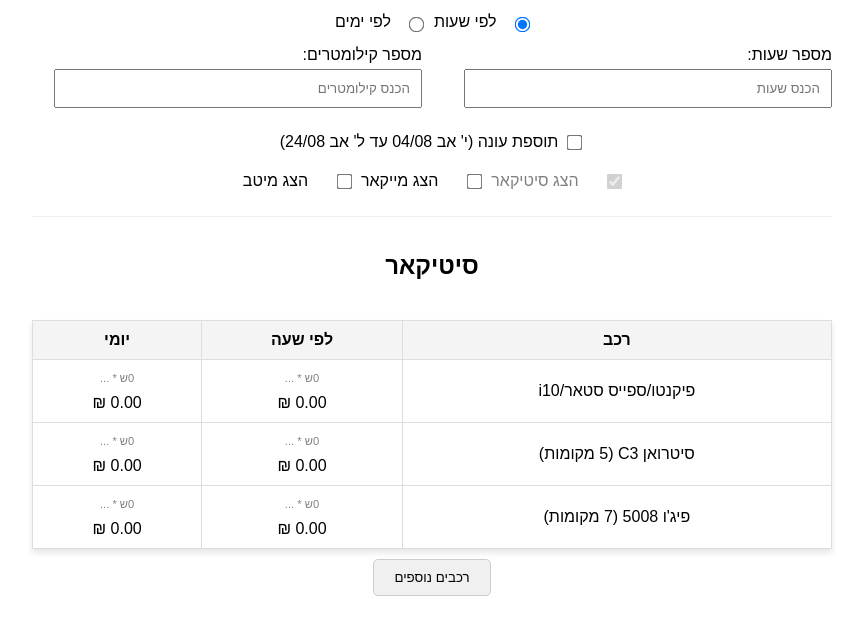
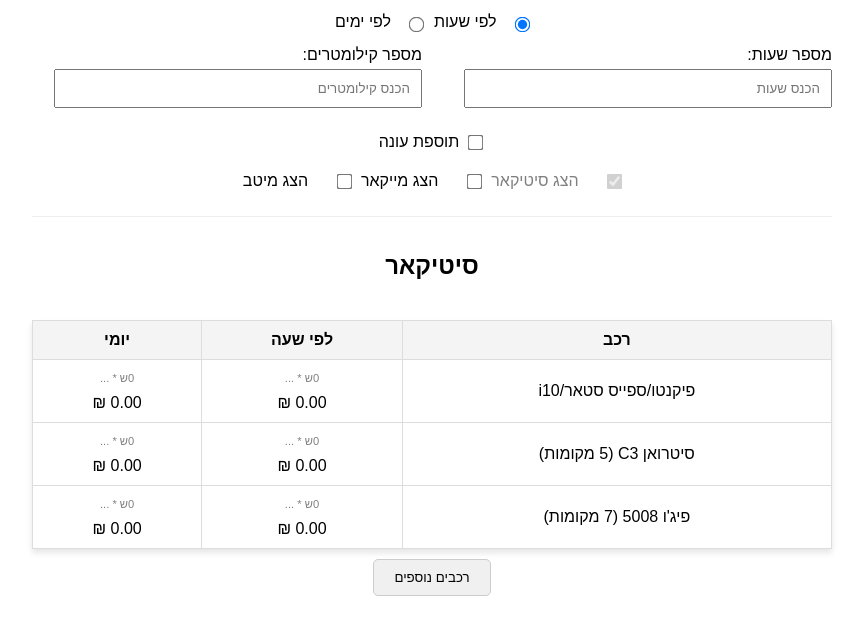
Before and after one commit to gershuni/car_rental_comparison, a plain HTML site: page index.html in a window 1280 px wide. Shown: the part 101-736 px from the top of the page, without its empty margins (208-1071 px from the left). Drawn offline with Linux system fonts and the light colour scheme.

Commit message:
Update index.html

```diff
--- a/index.html
+++ b/index.html
@@ -53,7 +53,7 @@
             <div class="input-group"> <label for="kilometers">מספר קילומטרים:</label> <input type="number" id="kilometers" placeholder="הכנס קילומטרים" oninput="calculate()" min="0"> </div>
         </div>
 
-        <div id="seasonCheckboxContainer"> <input type="checkbox" id="seasonCheckbox" onchange="calculate()"> <label for="seasonCheckbox">תוספת עונה (י' אב 04/08 עד ל' אב 24/08)</label> </div>
+        <div id="seasonCheckboxContainer"> <input type="checkbox" id="seasonCheckbox" onchange="calculate()"> <label for="seasonCheckbox">תוספת עונה</label> </div>
         <div id="promotionCheckboxContainer">
             </div>
 
```
